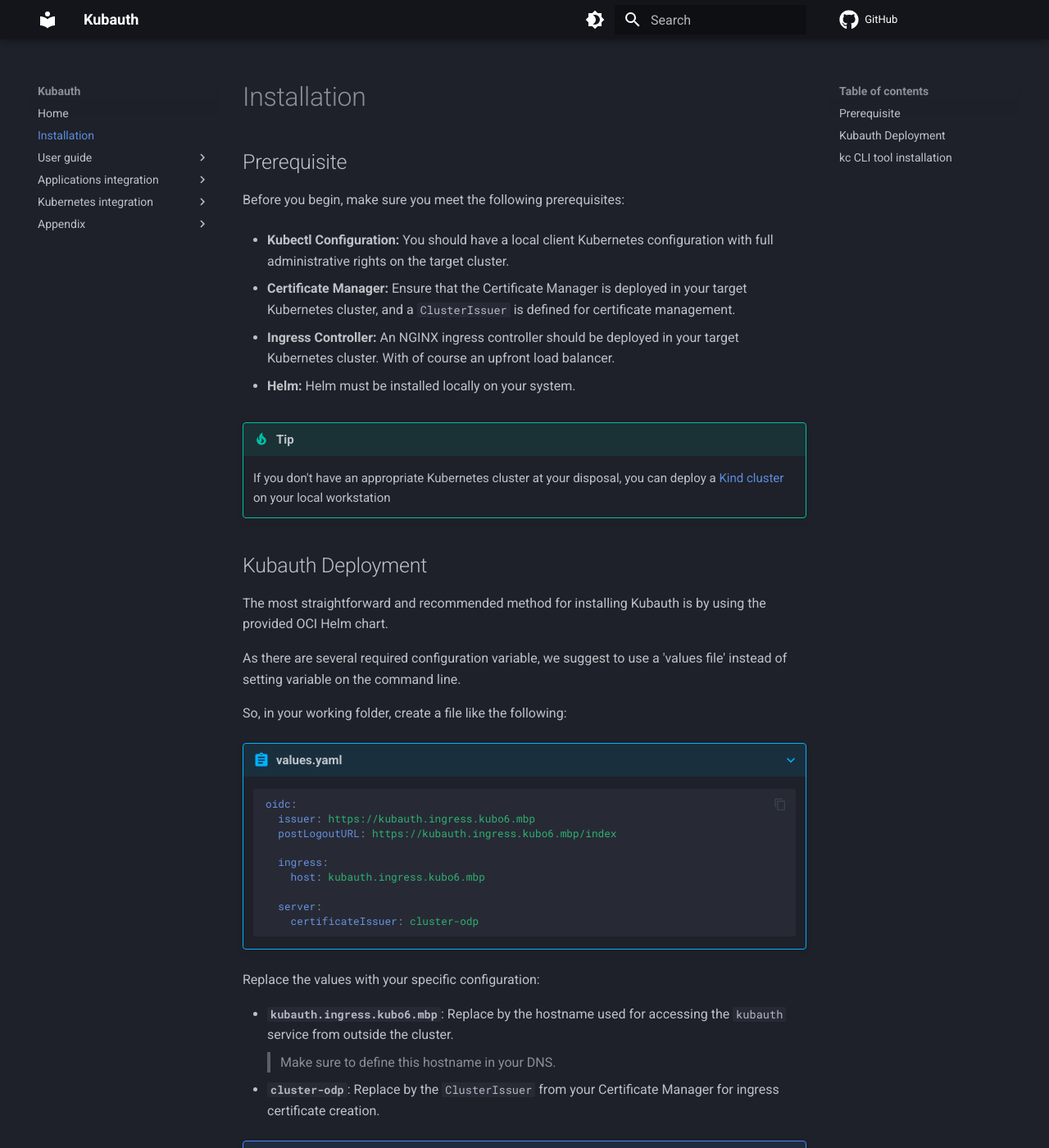
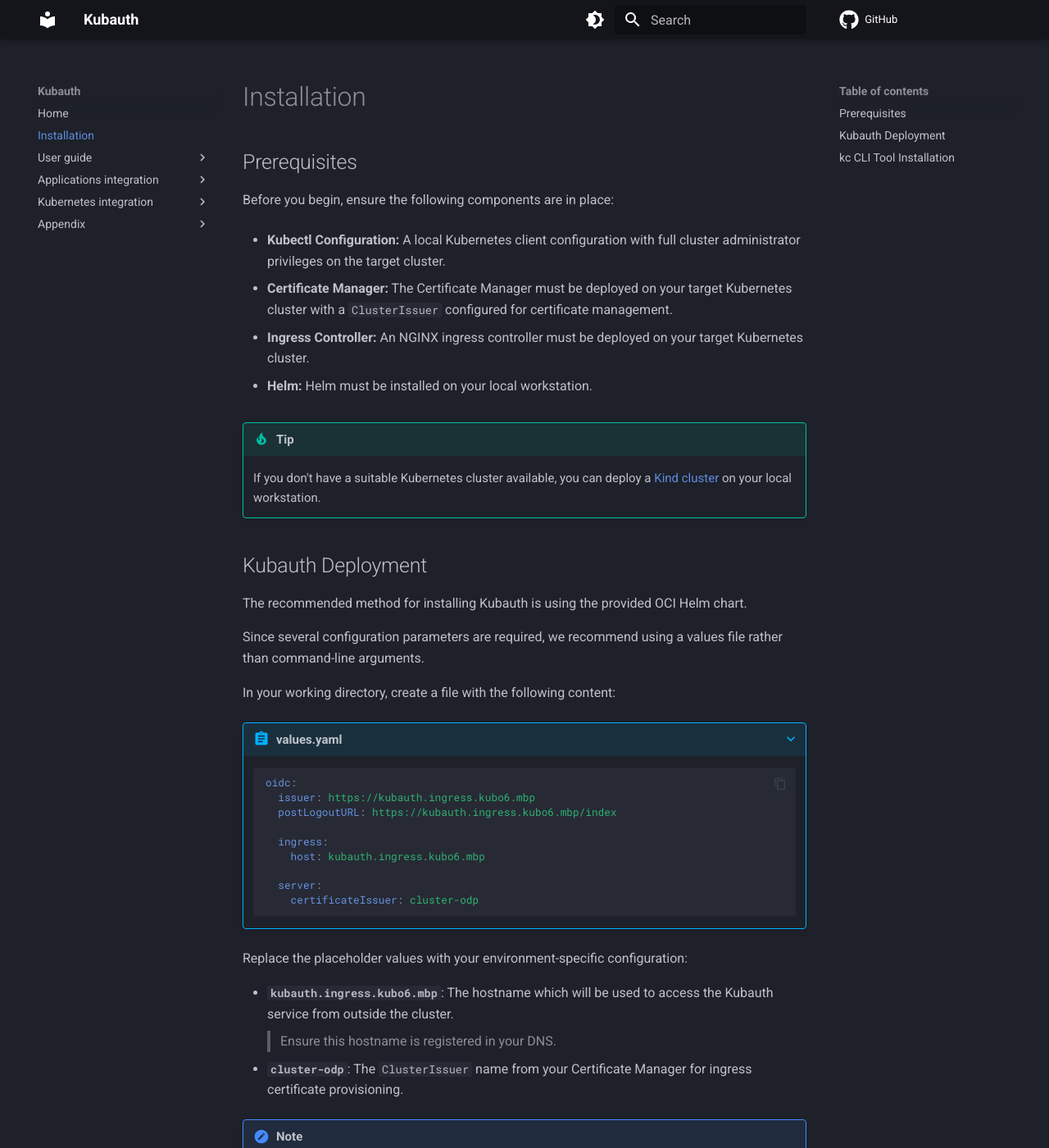
Before and after one commit to kubauth/kubauth-doc, an MkDocs documentation site: the page built from docs/20-installation.md, in a window 1280 px wide and 1400 px high. Shown: the whole window at 82% size. Built offline with MkDocs 1.6.1 and Material for MkDocs 9.7.7, drawn with Linux system fonts in a browser that asks for light colours; comment, search, counter and statistics services are not loaded; some of the changed text lies outside the part shown.

Commit message:
chore: Work in progress with Claude rewriting.

````diff
--- a/docs/20-installation.md
+++ b/docs/20-installation.md
@@ -1,28 +1,27 @@
 # Installation
 
-## Prerequisite
+## Prerequisites
 
-Before you begin, make sure you meet the following prerequisites:
+Before you begin, ensure the following components are in place:
 
-- **Kubectl Configuration:** You should have a local client Kubernetes configuration with full administrative
-  rights on the target cluster.
+- **Kubectl Configuration:** A local Kubernetes client configuration with full cluster administrator privileges on the target cluster.
 
-- **Certificate Manager:** Ensure that the Certificate Manager is deployed in your target Kubernetes cluster, and a `ClusterIssuer` is defined for certificate management.
+- **Certificate Manager:** The Certificate Manager must be deployed on your target Kubernetes cluster with a `ClusterIssuer` configured for certificate management.
 
-- **Ingress Controller:** An NGINX ingress controller should be deployed in your target Kubernetes cluster. With of course an upfront load balancer.
+- **Ingress Controller:** An NGINX ingress controller must be deployed on your target Kubernetes cluster.
 
-- **Helm:** Helm must be installed locally on your system.
+- **Helm:** Helm must be installed on your local workstation.
 
 !!! tip
-    If you don't have an appropriate Kubernetes cluster at your disposal, you can deploy a [Kind cluster](https://kind.sigs.k8s.io/){:target="_blank"} on your local workstation
+    If you don't have a suitable Kubernetes cluster available, you can deploy a [Kind cluster](https://kind.sigs.k8s.io/){:target="_blank"} on your local workstation.
 
 ## Kubauth Deployment
 
-The most straightforward and recommended method for installing Kubauth is by using the provided OCI Helm chart.
+The recommended method for installing Kubauth is using the provided OCI Helm chart.
 
-As there are several required configuration variable, we suggest to use a 'values file' instead of setting variable on the command line.
+Since several configuration parameters are required, we recommend using a values file rather than command-line arguments.
 
-So, in your working folder, create a file like the following:
+In your working directory, create a file with the following content:
 
 ???+ abstract "values.yaml"
 
@@ -38,24 +37,23 @@
         certificateIssuer: cluster-odp
     ```
 
-Replace the values with your specific configuration:
+Replace the placeholder values with your environment-specific configuration:
 
-- **`kubauth.ingress.kubo6.mbp`**: Replace by the hostname used for accessing the `kubauth` service from outside the cluster.<br>
-  > Make sure to define this hostname in your DNS.
-- **`cluster-odp`**: Replace by the `ClusterIssuer` from your Certificate Manager for ingress certificate creation.
+- **`kubauth.ingress.kubo6.mbp`**: The hostname which will be used to access the Kubauth service from outside the cluster.<br>
+  > Ensure this hostname is registered in your DNS.
+- **`cluster-odp`**: The `ClusterIssuer` name from your Certificate Manager for ingress certificate provisioning.
 
-!!! notes
+!!! note
 
-    This `values.yaml` file is the bare minimum configuration set. In subsequent chapters, more variables may be added.
+    This `values.yaml` represents the minimum required configuration. Additional parameters may be introduced in subsequent chapters.
 
-Then, you can deploy Kubauth with the following command.
-
+Deploy Kubauth using the following command:
 
 ``` { .bash .copy }
 helm -n kubauth upgrade -i kubauth --values ./values.yaml oci://quay.io/kubauth/charts/kubauth --version 0.1.2-snapshot --create-namespace --wait
 ```
 
-After few seconds, verify the Kubauth server pod is running:
+After a few seconds, verify that the Kubauth server pod is running:
 
 ``` { .bash .copy }
 kubectl -n kubauth get pods
@@ -65,17 +63,15 @@
 kubauth-5d4fdc6bc8-7rlb6   3/3     Running   0          55s
 ```
 
-And check the Kubauth issuer URL is reachable:
-
+Confirm that the Kubauth issuer URL is accessible:
 
 ```
 curl https://kubauth.ingress.kubo6.mbp/.well-known/openid-configuration
 ```
 
-## `kc` CLI tool installation
+## `kc` CLI Tool Installation
 
-Download the `kc` CLI from the [GitHub releases page](https://github.com/kubauth/kc/releases/tag/0.1.2){:target="_blank"}
-and rename it to `kc`. Then make it executable and move it to your path:
+Download the `kc` CLI from the [GitHub releases page](https://github.com/kubauth/kc/releases/tag/0.1.2){:target="_blank"}, rename it to `kc`, make it executable, and move it to your system path:
 
 ```{ .bash .copy }
 mv kc_*_* kc
````
Also changed, not shown: docs/index.md (+15 -15 lines), instructions.md (added, +8 -0 lines).
